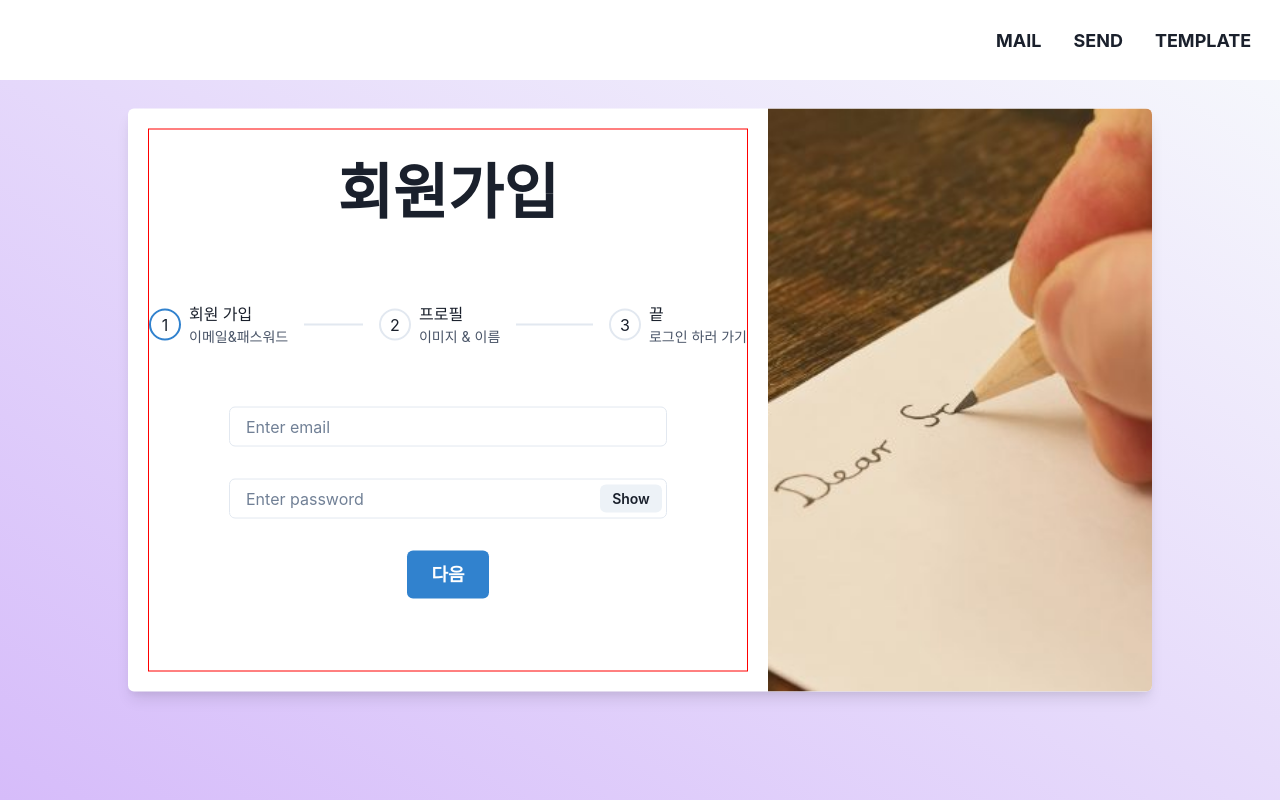
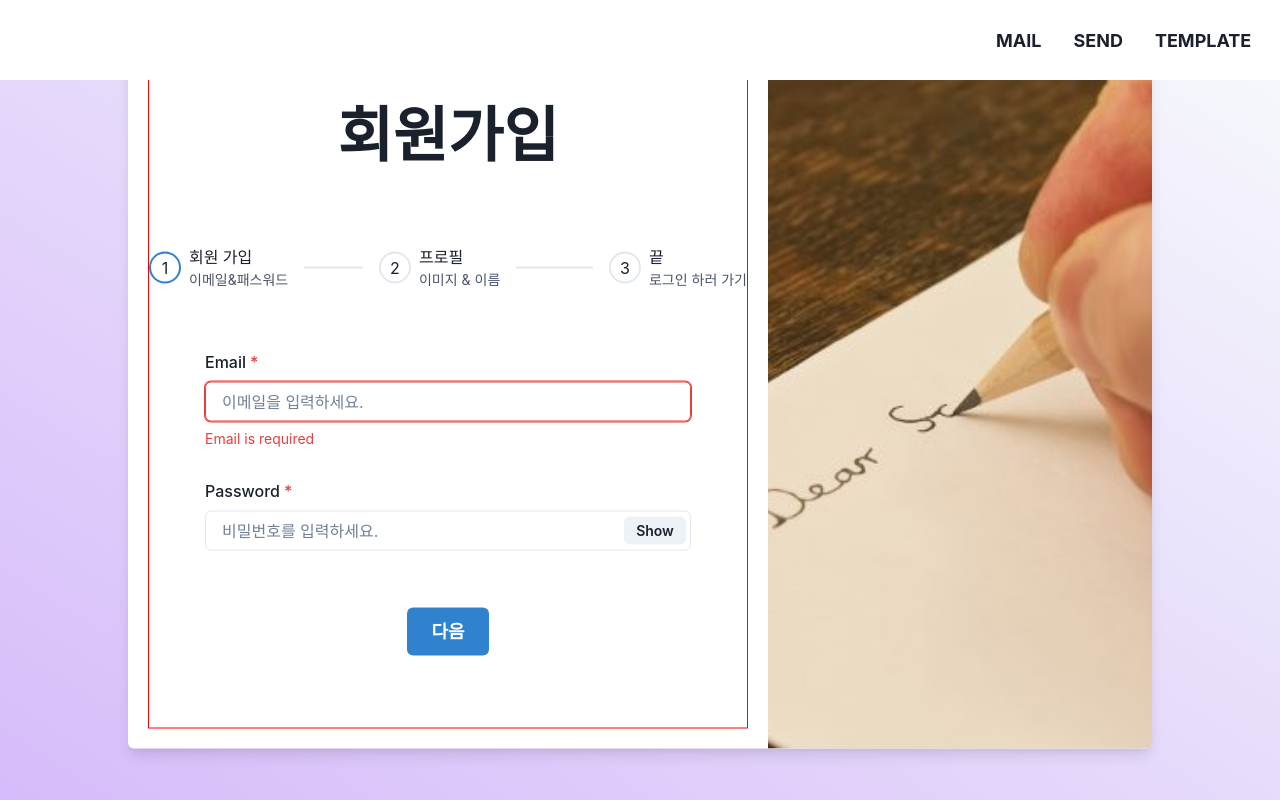
Before and after one commit to ArenF/LetterProject, a React app: page /signup in a window 1280 px wide. Built offline with nearby package versions, Linux system fonts and the light colour scheme.

Commit message:
Sign Up 페이지 전체 기능 구현 완료

```diff
--- a/package.json
+++ b/package.json
@@ -21,6 +21,7 @@
     "firebase": "^10.12.2",
     "framer-motion": "^11.2.9",
     "react": "^18.3.1",
+    "react-beautiful-dnd": "^13.1.1",
     "react-dom": "^18.3.1",
     "react-router-dom": "^6.23.1"
   },
--- a/src/components/DnD/Dropzone.jsx
+++ b/src/components/DnD/Dropzone.jsx
@@ -1,7 +1,7 @@
-import { Box } from "@chakra-ui/react";
+import { Box, transition } from "@chakra-ui/react";
 import React from "react";
 
-const Dropzone = ({children}) => {
+const Dropzone = ({children, onDrop}) => {
     const handleDragEnter = (event) => {
         event.preventDefault();
     }
@@ -12,6 +12,12 @@ const Dropzone = ({children}) => {
 
     const handleDrop = (event) => {
         event.preventDefault();
+        const file = event.dataTransfer.files[0];
+
+        if (file === undefined || file === null)
+            return;
+        console.log(file);
+        onDrop(file);
     }
 
     return (
--- /dev/null
+++ b/src/components/Form/EmailFormLabel.jsx
@@ -0,0 +1,34 @@
+import { FormControl, FormErrorMessage, FormHelperText, FormLabel, Input } from "@chakra-ui/react";
+import React from "react";
+
+const EmailFormLabel = ({email, emailChange, placeholder, size}) => {
+    const handleEmailInputChange = (value) => {
+        emailChange(value);
+    };
+
+    const isError = email === '' || email === null;
+
+    return (
+        <FormControl isRequired isInvalid={isError}>
+            <FormLabel>Email</FormLabel>
+            <Input
+                isInvalid={isError}
+                size={size === null || size === '' ? "md" : size}
+                type="email"
+                placeholder={placeholder}
+                id="emailForm"
+                value={email}
+                onChange={(event) => handleEmailInputChange(event.target.value)}
+            />
+            {!isError ? (
+                <FormHelperText>
+                    Enter the email you'd like to receive the newsletter on.
+                </FormHelperText>
+            ) : (
+                <FormErrorMessage>Email is required</FormErrorMessage>
+            )}
+        </FormControl>
+    );
+};
+
+export default EmailFormLabel;
--- /dev/null
+++ b/src/components/Form/PasswordFormLabel.jsx
@@ -0,0 +1,37 @@
+import React, { useState } from "react";
+import { FormControl, FormLabel } from "@chakra-ui/react";
+import { InputGroup, Input, InputRightElement, Button } from "@chakra-ui/react";
+
+const PasswordFormLabel = ({ password, passwordChange, size, }) => {
+
+    const [show, setShow] = useState('');
+
+    function handleChangePassword(value) {
+        passwordChange(value);
+    }
+
+    return (
+        <FormControl isRequired>
+            <FormLabel>Password</FormLabel>
+            <InputGroup size="md">
+                <Input
+                    size={size === null ? "md" : size}
+                    pr='4.5rem'
+                    type={show ? 'text' : 'password'}
+                    placeholder="비밀번호를 입력하세요."
+                    onChange={(event) => handleChangePassword(event.target.value)}
+                    value={password}
+                />
+
+                <InputRightElement width='4.5rem'>
+                    <Button h='1.75rem' size='sm' onClick={() => {setShow(!show)}}>
+                        {show ? 'Hide' : 'Show'}
+                    </Button>
+                </InputRightElement>
+            </InputGroup>
+            {}
+        </FormControl>
+    );
+};
+
+export default PasswordFormLabel;
--- a/src/components/navbar/NavBar.jsx
+++ b/src/components/navbar/NavBar.jsx
@@ -33,6 +33,17 @@ const NavBar = () => {
     const [displayName, setDisplayName] = useState('');
 
     const auth = getAuth();
+    const user = auth.currentUser;
+
+    useEffect(() => {
+        if (user) {
+            setPhotoUrl(user.photoURL);
+            setDisplayName(user.displayName);
+            console.log('로그인된 유저 데이터 실행');
+        } else {
+            console.log('로그인 안된 유저 데이터 실행');
+        }
+    });
 
     return (
         <Box
--- a/src/pages/signup/SignUp.jsx
+++ b/src/pages/signup/SignUp.jsx
@@ -1,17 +1,28 @@
 import React, { useEffect, useRef, useState } from "react";
-import { Input, InputGroup, InputRightElement, Box, Card, CardBody, Image, VStack, Heading, Button } from "@chakra-ui/react";
+import { Input, InputGroup, InputRightElement, Box, Card, CardBody, Image, VStack, Heading, Button, FormErrorMessage } from "@chakra-ui/react";
 import { Stepper, Step, StepTitle, StepDescription, StepSeparator, StepIndicator, StepStatus, StepIcon, StepNumber, useSteps } from "@chakra-ui/react";
-import { Hide, Avatar } from "@chakra-ui/react";
+import { FormControl, Avatar } from "@chakra-ui/react";
 import Dropzone from "../../components/DnD/Dropzone";
-
+import EmailFormLabel from "../../components/Form/EmailFormLabel";
+import PasswordFormLabel from "../../components/Form/PasswordFormLabel";
+import { getAuth, createUserWithEmailAndPassword, updateProfile } from "firebase/auth";
 
 const Page = ({ pages, count }) => {
     return (
-        <Box w='full' minH="12em" paddingX="5rem" margin={10}>
+        <Box w='auto' minH="12em" paddingX="1em" margin={10}>
             {pages[count]}
         </Box>
     );
 };
+
+const NextButton = ({step, nextStep}) => (
+    <Button
+        marginTop={"25px"}
+        colorScheme="blue"
+        size="lg"
+        onClick={() => nextStep(step+1)}
+    >다음</Button>
+);
 
 const steps = [
     { title: '회원 가입', description: '이메일&패스워드'},
@@ -21,19 +32,30 @@ const steps = [
 
 const SignUp = () => {
 
+    const auth = getAuth();
+
     const { activeStep, setActiveStep } = useSteps({
         index: 0,
         count: steps.length
     });
 
-    const [show, setShow] = useState(false);
     const [email, setEmail] = useState('');
     const [password, setPassword] = useState('');
+    const [name, setName] = useState('');
 
     // 프로필 이미지를 가져오고 불러올 수 있도록 함
     // 파일과 해당 파일 이미지의 프리뷰를 모두 저장한다.
+    /*
+        **주의**
+        profilePreview는 함부로 사용하지 않는다.
+        useEffect에서 처리하고 있기 때문
+    */
     const [profileFile, setProfileFile] = useState(null);
     const [profilePreview, setProfilePreview] = useState('');
+
+    // 이후 모든 값들을 비교해 해당 값들을 정리한다.
+    const [submitError, setSubmitError] = useState(false);
+    const [submitErrorMessage, setSubmitErrorMessage] = useState('');
 
     //파일 데이터를 가질 input 컴포넌트의 ref 값
     const fileInput = useRef(null);
@@ -44,6 +66,7 @@ const SignUp = () => {
         fileInput.current.click();
     }
 
+    // 프로필파일이 업데이트가 되면 자동으로 preview로 변환해서 저장함
     useEffect(() => {
         if (profileFile !== null) {
             const imagePreview = URL.createObjectURL(profileFile);
@@ -75,7 +98,6 @@ const SignUp = () => {
                         align="stretch"
                         spacing={20}
                         paddingY={"2rem"}
-
                     >
                         <Heading size="3xl" textAlign="center">회원가입</Heading>
                         <VStack spacing={5}>
@@ -104,43 +126,40 @@ const SignUp = () => {
                                 ))}
                             </Stepper>
 
+                            <Box w='full' h='full'>
                                 <Page
                                     pages={[
                                         (
                                             <VStack spacing={8}>
                                                 {/* 이메일 입력필드 */}
-                                            <Input
+                                                <EmailFormLabel
                                                     size="md"
-                                                placeholder="Enter email"
-                                                onChange={(event) => setEmail(event.target.value)}
-                                                value={email}
-                                            />
-                                            {/* 비밀번호 입력필드 */}
-                                            <InputGroup size="md">
-                                                <Input
-                                                    pr='4.5rem'
-                                                    type={show ? 'text' : 'password'}
-                                                    placeholder="Enter password"
-                                                    onChange={(event) => setPassword(event.target.value)}
-                                                    value={password}
+                                                    placeholder="이메일을 입력하세요."
+                                                    emailChange={setEmail}
+                                                    email={email}
                                                 />
 
-                                                <InputRightElement width='4.5rem'>
-                                                    <Button h='1.75rem' size='sm' onClick={() => {setShow(!show)}}>
-                                                        {show ? 'Hide' : 'Show'}
-                                                    </Button>
-                                                </InputRightElement>
-                                            </InputGroup>
-                                            <Button
-                                                colorScheme="blue"
-                                                size="lg"
-                                                onClick={() => setActiveStep(activeStep+1)}
-                                            >다음</Button>
+                                                {/* 비밀번호 입력필드 */}
+                                                <PasswordFormLabel
+                                                    size="md"
+                                                    placeholder="패스워드를 입력하세요."
+                                                    passwordChange={setPassword}
+                                                    password={password}
+                                                />
+
+                                                <NextButton
+                                                    step={activeStep}
+                                                    nextStep={setActiveStep}
+                                                />
                                             </VStack>
                                         ),
                                         (
                                             <VStack spacing={10}>
-                                            <Dropzone>
+                                                <Dropzone
+                                                    onDrop={(file) => {
+                                                        setProfileFile(file);
+                                                    }}
+                                                >
                                                     <input
                                                         type="file"
                                                         ref={fileInput}
@@ -155,17 +174,26 @@ const SignUp = () => {
                                                     <Avatar
                                                         src={profilePreview}
                                                         ref={avatarRef}
+                                                        size="2xl"
                                                         _hover={{
-                                                        bg:"teal.700",
-                                                        transition:"all 0.5s ease-in-out"
+                                                            transition:"all 0.5s ease-in-out",
+                                                            bg:"blackAlpha.700"
                                                         }}
-                                                    size="2xl"
-                                                    bg={profilePreview === '' ? "teal.500" : "gray.50"}
+                                                        bg="teal.500"
                                                         onClick={(event) => showFileSelect()}
                                                     />
                                                 </Dropzone>
 
-                                            <Input placeholder="이름" />
+                                                <Input
+                                                    placeholder="이름을 입력해주세요."
+                                                    value={name}
+                                                    onChange={(event) => setName(event.target.value)}
+                                                />
+
+                                                <NextButton
+                                                    step={activeStep}
+                                                    nextStep={setActiveStep}
+                                                />
                                             </VStack>
                                         ),
                                         (
@@ -176,18 +204,57 @@ const SignUp = () => {
                                                 align="center"
                                                 alignItems='center'
                                             >
+                                                <FormControl isInvalid={submitError}>
+
+                                                    {
+                                                        submitError ? (
+                                                            <FormErrorMessage
+                                                                textAlign={"center"}
+                                                            >
+                                                                {submitErrorMessage}
+                                                            </FormErrorMessage>
+                                                        ) : (
+                                                            <></>
+                                                        )
+                                                    }
                                                     <Button
+                                                        onClick={(event) => {
+                                                            createUserWithEmailAndPassword(auth, email, password)
+                                                                .then((userCredential) => {
+                                                                    const user = userCredential.user;
 
+                                                                    updateProfile(user, {
+                                                                        displayName: name,
+                                                                        photoURL: profilePreview
+                                                                    });
+                                                                })
+                                                                .catch((error) => {
+                                                                    const code = error.code;
+                                                                    const message = error.message;
+                                                                    console.log(code);
+                                                                    console.log(message);
+                                                                    setSubmitError(true);
+                                                                    switch (code) {
+                                                                        case "auth/email-already-in-use":
+                                                                            setSubmitErrorMessage("이미 이메일이 존재합니다.");
+                                                                            break;
+                                                                        default:
+                                                                            setSubmitErrorMessage("회원가입 중에 오류가 발생하였습니다.");
+                                                                    }
+                                                                })
+                                                        }}
                                                         colorScheme="purple"
                                                     >
-                                                로그인 하러 가기
+                                                        회원가입 하기
                                                     </Button>
+                                                </FormControl>
+
                                             </Box>
                                         )
                                     ]}
                                     count={activeStep}
                                 />
-
+                            </Box>
                         </VStack>
                     </VStack>
                 </CardBody>
```
Also changed, not shown: 1 other file (tests, documents, lock files or other folders). Lines whose indentation alone changed are shown as unchanged.
